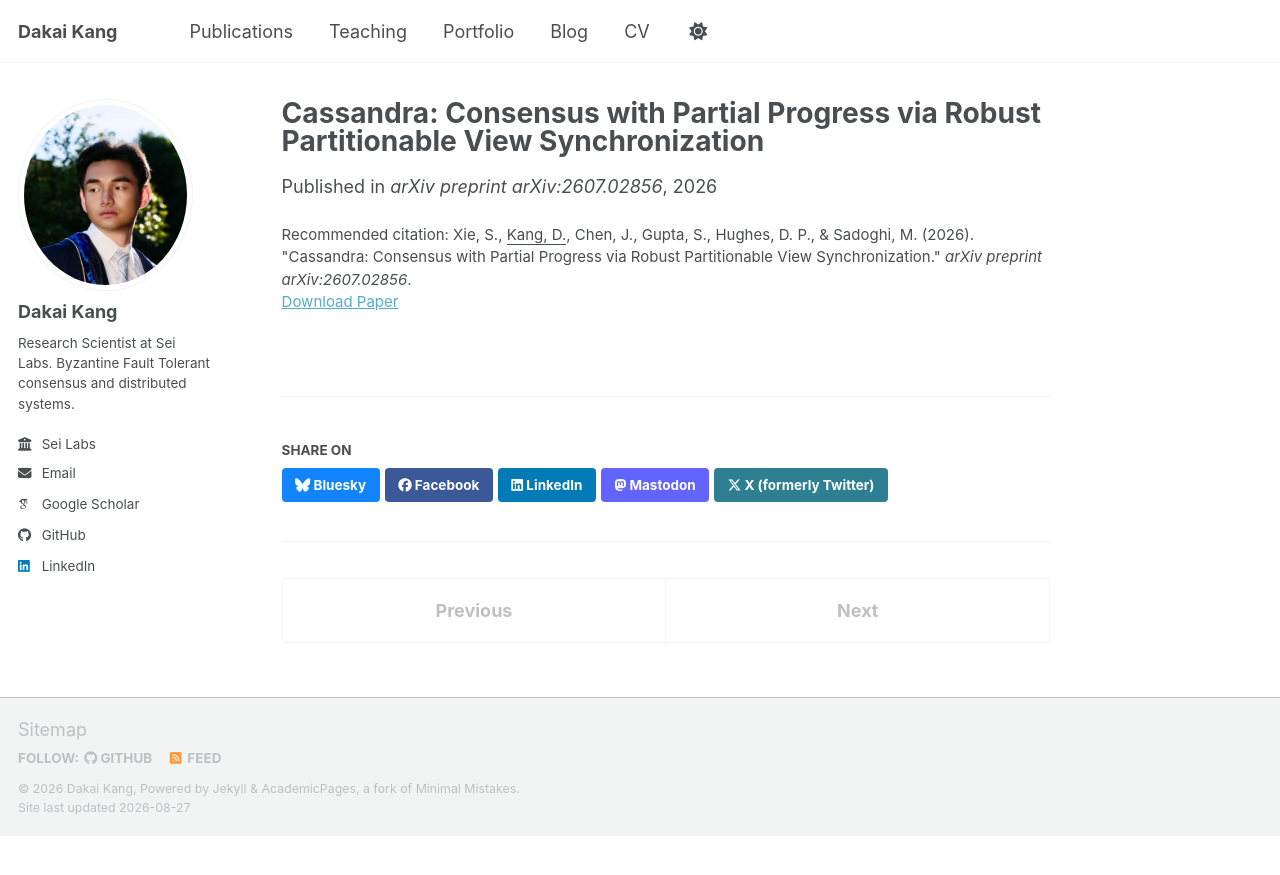
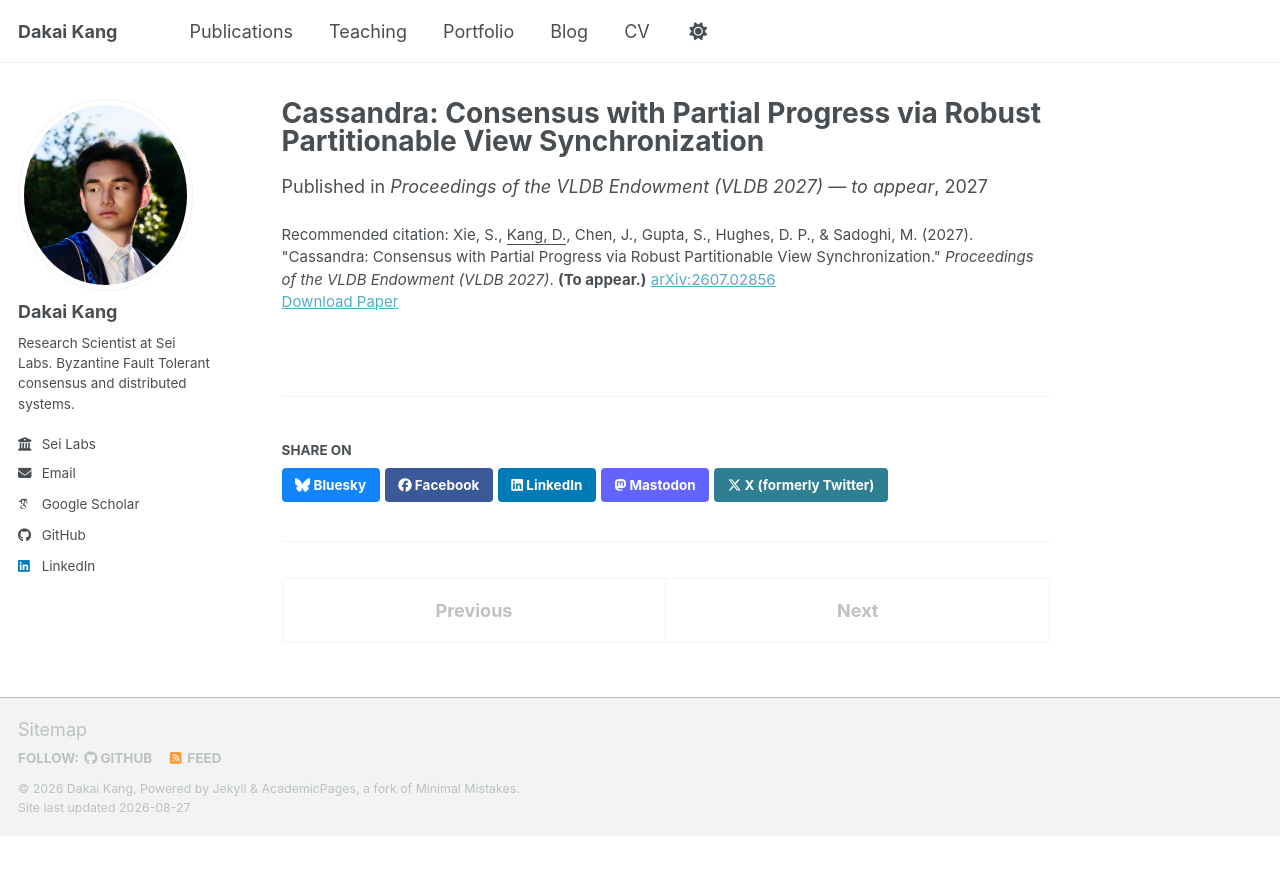
Before and after one commit to DakaiKang/dakaikang.github.io, a Jekyll site: the page built from _publications/2026-cassandra.md, in a window 1280 px wide. Shown: the top 875 px of the page. Built offline with Jekyll 4.4.1, drawn with Linux system fonts in a browser that asks for light colours; some web fonts are replaced; a script bundle is joined from its source files by our own code; library files that are not in the unit come from our copies.

Commit message:
Cassandra accepted at VLDB 2027
- Move Cassandra from preprints to conferences (VLDB 2027, to appear).
- Sort date bumped to 2027-01-01 so it leads the publications list.
- Add News banner on the About page.
- CV LaTeX: reorder Cassandra to [1] (newest published venue), shift
  Preprints to [8] Hermes / [9] Carry the Tail; setcounter to {7}.
- Rebuilt files/cv-dakai-kang.pdf.

Co-Authored-By: Claude Opus 4.7 (1M context) <noreply@anthropic.com>

```diff
--- a/_publications/2026-cassandra.md
+++ b/_publications/2026-cassandra.md
@@ -1,11 +1,11 @@
 ---
 title: "Cassandra: Consensus with Partial Progress via Robust Partitionable View Synchronization"
 collection: publications
-category: preprints
+category: conferences
 permalink: /publication/2026-cassandra
-excerpt: 'A BFT consensus protocol that keeps partial progress during network partitions via a two-tier certification framework and a partition-tolerant pacemaker.'
-date: 2026-07-03
-venue: 'arXiv preprint arXiv:2607.02856'
+excerpt: 'A consensus protocol that keeps partial progress during network partitions via a two-tier certification framework and a partition-tolerant pacemaker. Accepted at VLDB 2027.'
+date: 2027-01-01
+venue: 'Proceedings of the VLDB Endowment (VLDB 2027) — to appear'
 paperurl: 'https://arxiv.org/abs/2607.02856'
-citation: 'Xie, S., <u>Kang, D.</u>, Chen, J., Gupta, S., Hughes, D. P., & Sadoghi, M. (2026). &quot;Cassandra: Consensus with Partial Progress via Robust Partitionable View Synchronization.&quot; <i>arXiv preprint arXiv:2607.02856</i>.'
+citation: 'Xie, S., <u>Kang, D.</u>, Chen, J., Gupta, S., Hughes, D. P., & Sadoghi, M. (2027). &quot;Cassandra: Consensus with Partial Progress via Robust Partitionable View Synchronization.&quot; <i>Proceedings of the VLDB Endowment (VLDB 2027)</i>. <strong>(To appear.)</strong> <a href="https://arxiv.org/abs/2607.02856">arXiv:2607.02856</a>'
 ---
```
Also changed, not shown: _pages/about.md (+3 -0 lines), 1 other file.
